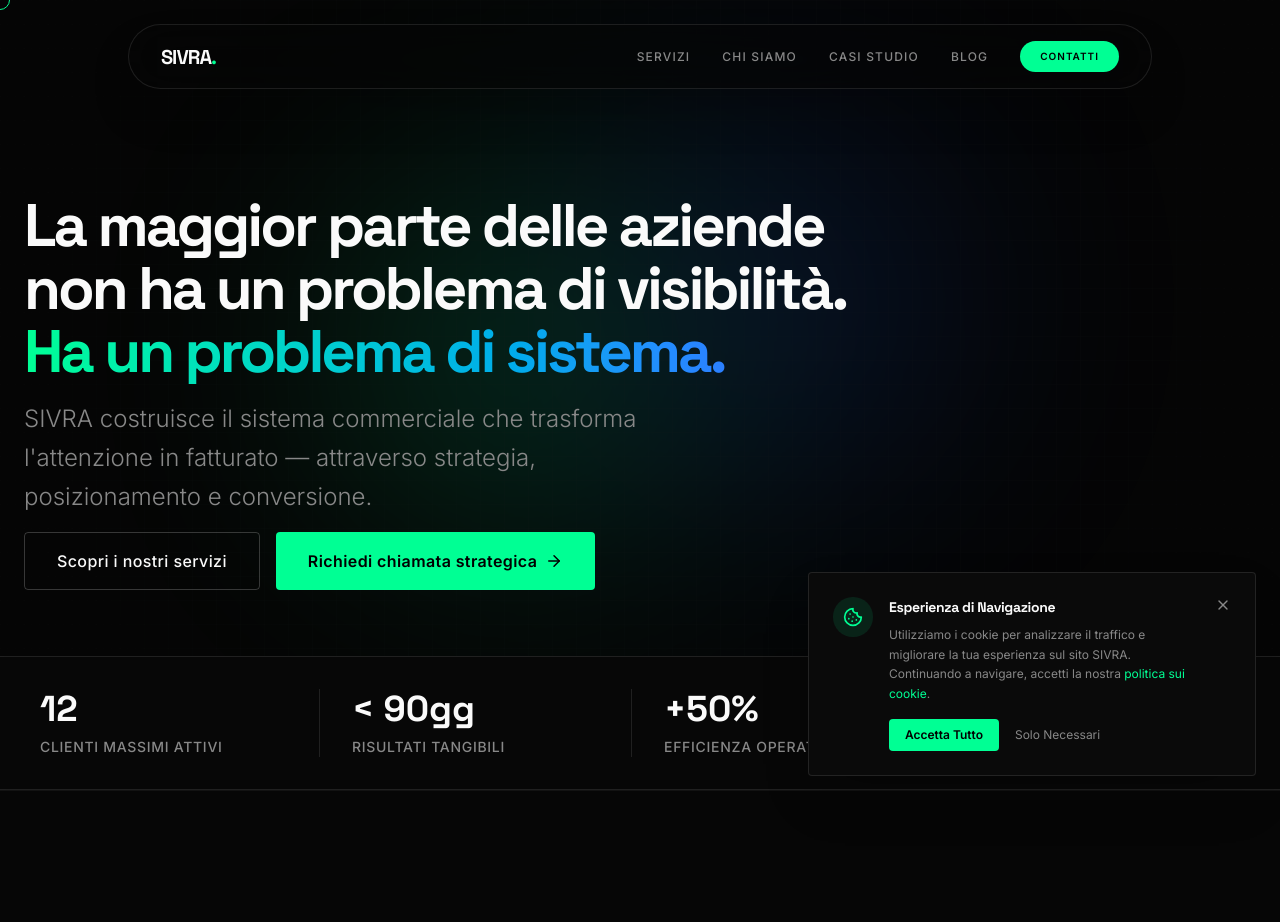
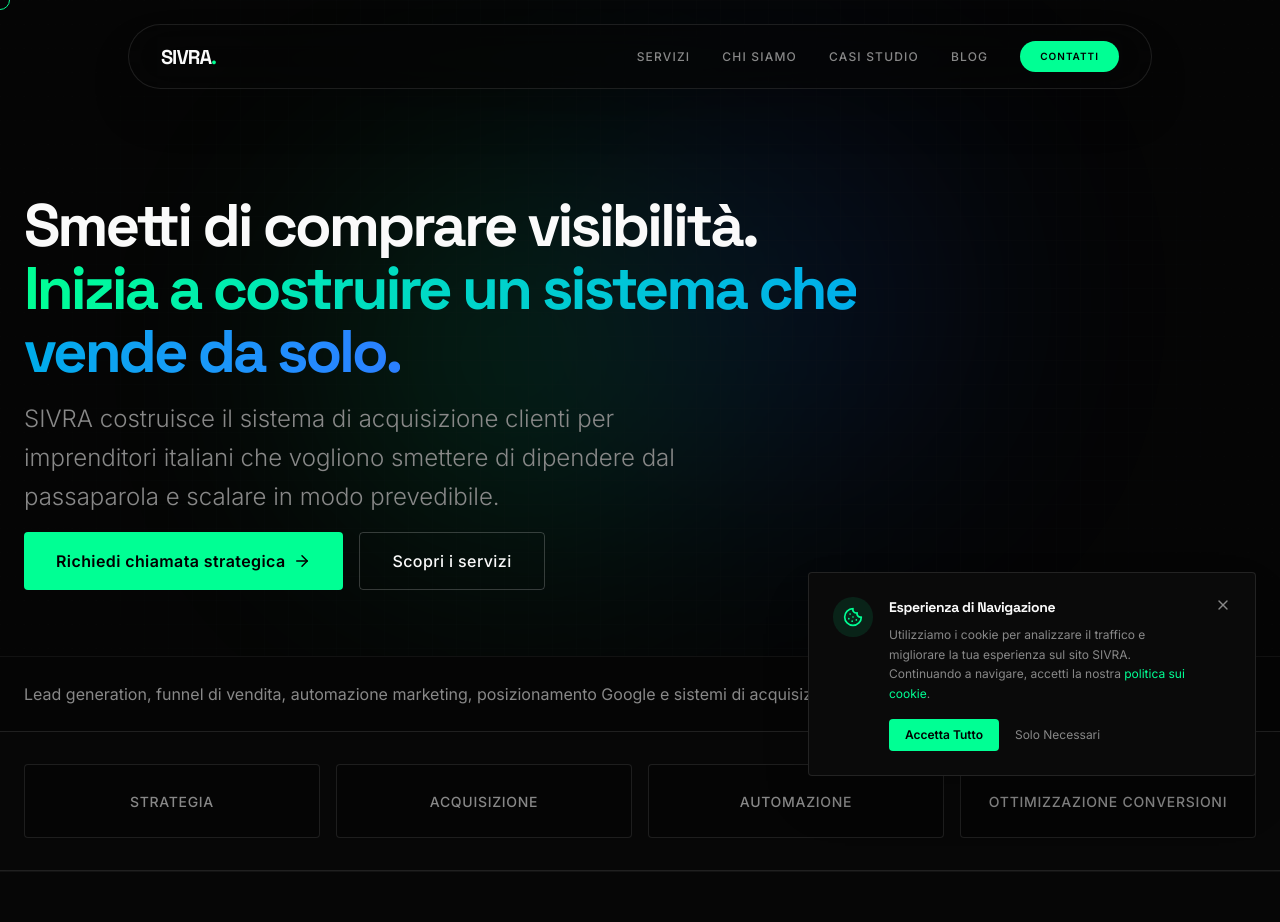
Before and after one commit to danielecolasanti22-wq/sivradef, a React (Vite) app: page / in a window 1280 px wide. Shown: the top 922 px of the page. Built offline with nearby package versions, Linux system fonts and the light colour scheme.

Commit message:
Report 2

```diff
--- a/src/pages/About.tsx
+++ b/src/pages/About.tsx
@@ -100,44 +100,6 @@
           </div>
         </section>
 
-        {/* Team Section */}
-        <section>
-          <div className="flex justify-between items-end mb-16">
-            <h2 className="text-3xl md:text-5xl font-display font-bold">Leadership</h2>
-          </div>
-
-          <div className="grid md:grid-cols-2 gap-8">
-            {[
-              {
-                name: 'Alex Mercer',
-                role: 'Managing Partner, Strategia',
-                desc: 'Ex consulente McKinsey diventato architetto della crescita. Specializzato in posizionamento B2B e modellazione dei ricavi.'
-              },
-              {
-                name: 'Sarah Chen',
-                role: 'Partner, Acquisizione',
-                desc: 'Oltre 10 anni di esperienza nella costruzione di funnel ad alta conversione per brand e-commerce e SaaS a 8 cifre.'
-              }
-            ].map((person, i) => (
-              <motion.div
-                key={person.name}
-                initial={{ opacity: 0, y: 20 }}
-                whileInView={{ opacity: 1, y: 0 }}
-                viewport={{ once: true }}
-                transition={{ duration: 0.5, delay: i * 0.1 }}
-                className="bg-card border border-white/5 p-8 rounded-sm group hover:border-white/20 transition-colors"
-              >
-                <div className="w-16 h-16 bg-white/5 rounded-full mb-6 flex items-center justify-center text-xl font-display text-white/30 group-hover:text-accent transition-colors">
-                  {person.name.split(' ').map(n => n[0]).join('')}
-                </div>
-                <h3 className="text-2xl font-display font-bold mb-2">{person.name}</h3>
-                <div className="text-accent text-sm font-mono mb-6 uppercase tracking-wider">{person.role}</div>
-                <p className="text-muted leading-relaxed">{person.desc}</p>
-              </motion.div>
-            ))}
-          </div>
-        </section>
-
       </div>
     </PageTransition>
   );
--- a/src/pages/Home.tsx
+++ b/src/pages/Home.tsx
@@ -3,7 +3,6 @@
 import { motion, AnimatePresence } from 'motion/react';
 import { ArrowRight, BarChart3, Target, Zap, Quote, Download, CheckCircle2, ShieldCheck, Search, RefreshCw, LayoutDashboard } from 'lucide-react';
 import { PageTransition } from '../components/PageTransition';
-import { AnimatedCounter } from '../components/AnimatedCounter';
 import { ResponsiveContainer, LineChart, Line, XAxis, YAxis, Tooltip } from 'recharts';
 
 const dummyData = [
@@ -48,9 +47,9 @@
               transition={{ duration: 0.6, delay: 0.1 }}
               className="text-4xl sm:text-5xl md:text-7xl lg:text-5xl xl:text-6xl font-display font-bold tracking-tighter leading-[1.05] mb-8 lg:mb-4"
             >
-              La maggior parte delle aziende non ha un problema di visibilità. <br />
+              Smetti di comprare visibilità. <br />
               <span className="text-transparent bg-clip-text bg-gradient-to-r from-accent to-blue-500">
-                Ha un problema di sistema.
+                Inizia a costruire un sistema che vende da solo.
               </span>
             </motion.h1>
 
@@ -60,8 +59,8 @@
               transition={{ duration: 0.6, delay: 0.2 }}
               className="text-xl md:text-2xl text-muted mb-12 lg:mb-4 max-w-2xl font-light leading-relaxed"
             >
-              SIVRA costruisce il sistema commerciale che trasforma l'attenzione in fatturato —
-              attraverso strategia, posizionamento e conversione.
+              SIVRA costruisce il sistema di acquisizione clienti per imprenditori italiani
+              che vogliono smettere di dipendere dal passaparola e scalare in modo prevedibile.
             </motion.p>
 
             <motion.div
@@ -71,51 +70,41 @@
               className="flex flex-col sm:flex-row gap-4"
             >
               <Link
-                to="/services"
-                className="px-8 py-4 rounded-sm border border-white/20 hover:border-accent hover:text-accent transition-all duration-300 font-medium tracking-wide flex items-center justify-center"
-              >
-                Scopri i nostri servizi
-              </Link>
-              <Link
                 to="/contact"
                 className="px-8 py-4 rounded-sm bg-accent text-black hover:bg-accent-hover transition-all duration-300 font-semibold tracking-wide flex items-center justify-center gap-2 group"
               >
                 Richiedi chiamata strategica
                 <ArrowRight size={18} className="group-hover:translate-x-1 transition-transform" />
               </Link>
+              <Link
+                to="/services"
+                className="px-8 py-4 rounded-sm border border-white/20 hover:border-accent hover:text-accent transition-all duration-300 font-medium tracking-wide flex items-center justify-center"
+              >
+                Scopri i servizi
+              </Link>
             </motion.div>
           </div>
         </div>
       </section>
 
-      {/* Metrics Bar */}
+      {/* SEO Microcopy */}
+      <section className="border-t border-white/5">
+        <div className="container mx-auto px-6 max-w-7xl py-6">
+          <p className="text-sm md:text-base text-muted leading-relaxed">
+            Lead generation, funnel di vendita, automazione marketing, posizionamento Google e sistemi di acquisizione clienti.
+          </p>
+        </div>
+      </section>
+
+      {/* Proof Bar */}
       <section className="border-y border-white/10 bg-card/50 backdrop-blur-sm relative z-20">
         <div className="container mx-auto px-6 max-w-7xl py-8 lg:py-8">
-          <div className="grid grid-cols-2 md:grid-cols-4 gap-y-10 gap-x-4 md:gap-4 divide-x-0 md:divide-x divide-white/10">
-            <div className="flex flex-col items-center md:items-start px-2 md:px-4 text-center md:text-left">
-              <span className="text-3xl md:text-5xl lg:text-4xl font-display font-bold text-foreground mb-1 md:mb-2">
-                <AnimatedCounter value={12} />
-              </span>
-              <span className="text-[10px] md:text-sm text-muted uppercase tracking-wider font-medium">Clienti Massimi Attivi</span>
-            </div>
-            <div className="flex flex-col items-center md:items-start px-2 md:px-4 text-center md:text-left">
-              <span className="text-3xl md:text-5xl lg:text-4xl font-display font-bold text-foreground mb-1 md:mb-2">
-                <AnimatedCounter value={90} prefix="< " suffix="gg" />
-              </span>
-              <span className="text-[10px] md:text-sm text-muted uppercase tracking-wider font-medium">Risultati Tangibili</span>
-            </div>
-            <div className="flex flex-col items-center md:items-start px-2 md:px-4 text-center md:text-left">
-              <span className="text-3xl md:text-5xl lg:text-4xl font-display font-bold text-foreground mb-1 md:mb-2">
-                <AnimatedCounter value={50} prefix="+" suffix="%" />
-              </span>
-              <span className="text-[10px] md:text-sm text-muted uppercase tracking-wider font-medium">Efficienza Operativa</span>
-            </div>
-            <div className="flex flex-col items-center md:items-start px-2 md:px-4 text-center md:text-left">
-              <span className="text-3xl md:text-5xl lg:text-4xl font-display font-bold text-foreground mb-1 md:mb-2">
-                <AnimatedCounter value={100} suffix="%" />
-              </span>
-              <span className="text-[10px] md:text-sm text-muted uppercase tracking-wider font-medium">Sistemi Custom</span>
-            </div>
+          <div className="grid grid-cols-2 md:grid-cols-4 gap-4">
+            {['Strategia', 'Acquisizione', 'Automazione', 'Ottimizzazione conversioni'].map((item) => (
+              <div key={item} className="px-4 py-6 border border-white/10 bg-background/50 rounded-sm text-center">
+                <span className="text-[11px] md:text-sm text-muted uppercase tracking-wider font-medium">{item}</span>
+              </div>
+            ))}
           </div>
         </div>
       </section>
@@ -124,7 +113,7 @@
       <section className="pt-32 pb-[60px] bg-card/30 border-y border-white/5">
         <div className="container mx-auto px-6 max-w-7xl">
           <div className="mb-20">
-            <h2 className="text-3xl md:text-5xl font-display font-bold mb-6">Competenze</h2>
+            <h2 className="text-3xl md:text-5xl font-display font-bold mb-6">Servizi di marketing digitale per PMI e professionisti</h2>
             <p className="text-xl text-muted max-w-2xl">Tutto il necessario per trasformare l'attenzione in fatturato.</p>
           </div>
 
@@ -177,8 +166,8 @@
               transition={{ duration: 0.6 }}
             >
               <h2 className="text-3xl md:text-5xl font-display font-bold mb-8 leading-tight">
-                Ingegneria della Crescita: <br />
-                <span className="text-accent">Oltre il Marketing.</span>
+                Lead generation, funnel di vendita <br />
+                <span className="text-accent">e automazione marketing</span>
               </h2>
               <p className="text-muted text-lg leading-relaxed mb-12">
                 Il nostro lavoro inizia dove finisce il marketing tradizionale. Non ci limitiamo a generare traffico; costruiamo l'infrastruttura necessaria per trasformare quell'attenzione in profitto reale e scalabile.
@@ -255,7 +244,7 @@
       <section className="py-20 border-y border-white/5">
         <div className="container mx-auto px-6 max-w-7xl">
           <div className="text-center max-w-3xl mx-auto mb-24">
-            <h2 className="text-3xl md:text-5xl font-display font-bold mb-8">Il Nostro Modus Operandi.</h2>
+            <h2 className="text-3xl md:text-5xl font-display font-bold mb-8">Il metodo SIVRA per acquisire clienti in modo prevedibile</h2>
             <p className="text-muted text-lg">
               Trasparenza totale, dati in tempo reale e una partnership che non si ferma alla semplice consegna di un progetto.
             </p>
```
